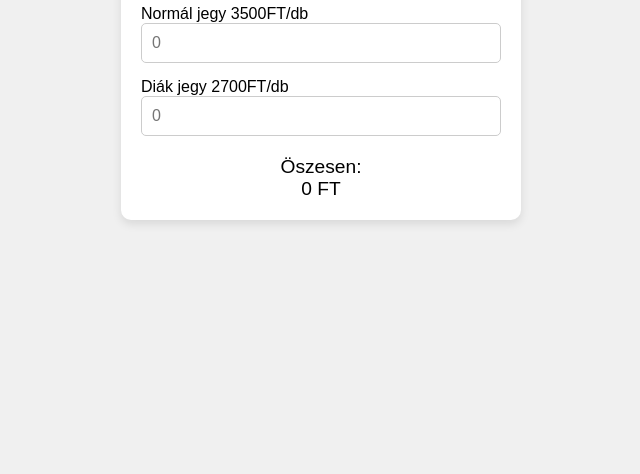
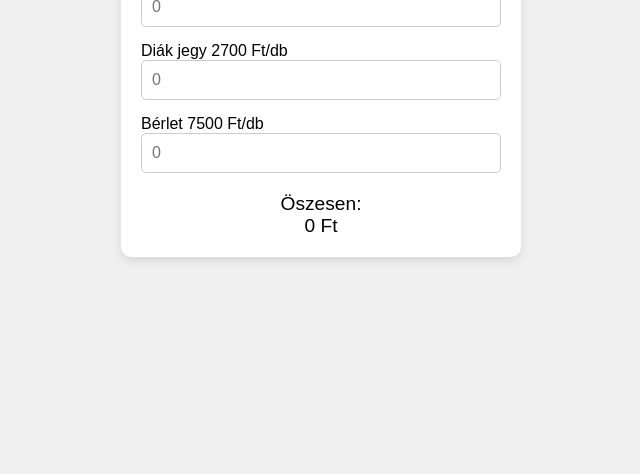
Before and after one commit to emburcke/jegyar_web, a plain HTML site: page index.html in a window 1280 px wide. Shown: the part 326-800 px from the top of the page, without its empty margins (319-959 px from the left). Drawn offline with Linux system fonts and the light colour scheme.

Commit message:
Update index.html

```diff
--- a/index.html
+++ b/index.html
@@ -66,41 +66,48 @@
         <div class="inputs">
             <!-- Duplicate or remove input fields as needed -->
             <div class="input-group">
-                <label for="input1">Normál jegy 3500FT/db</label>
+                <label for="input1">Normál jegy 3500 Ft/db</label>
                 <input type="number" id="input1" placeholder="0" min="0" max="9" />
             </div>
             <div class="input-group">
-                <label for="input2">Diák jegy 2700FT/db</label>
+                <label for="input2">Diák jegy 2700 Ft/db</label>
                 <input type="number" id="input2" placeholder="0" min="0" max="9"/>
+            </div>
+            <div class="input-group">
+                <label for="input3">Bérlet 7500 Ft/db</label>
+                <input type="number" id="input3" placeholder="0" min="0" max="9"/>
             </div>
             <!-- Add more input groups here if needed -->
         </div>
         <div class="result">
 			<p>Öszesen: </p>
-            <span id="output">0 FT</span>
+            <span id="output">0 Ft</span>
         </div>
     </div>
     <script>
         const input1 = document.getElementById('input1');
         const input2 = document.getElementById('input2');
+        const input3 = document.getElementById('input3');
         const output = document.getElementById('output');
 
         // Compute function: adjust logic as needed
         function Compute() {
             const felnott = Number(input1.value) || 0;
             const gyerek = Number(input2.value) || 0;
-            const result = felnott * 3500 + gyerek * 2700; // default sum logic
+            const berlet = Number(input3.value) || 0;
+            const result = felnott * 3500 + gyerek * 2700 + berlet * 7500;
             displayResult(result);
         }
 
         function displayResult(value) {
-            output.textContent = value + ' FT';
+            output.textContent = value + ' Ft';
         }
 
         // Initialize automatic computation on input change
         function initCalculator() {
             input1.addEventListener('input', Compute);
             input2.addEventListener('input', Compute);
+            input3.addEventListener('input', Compute);
             // Trigger initial computation
             Compute();
         }
```
